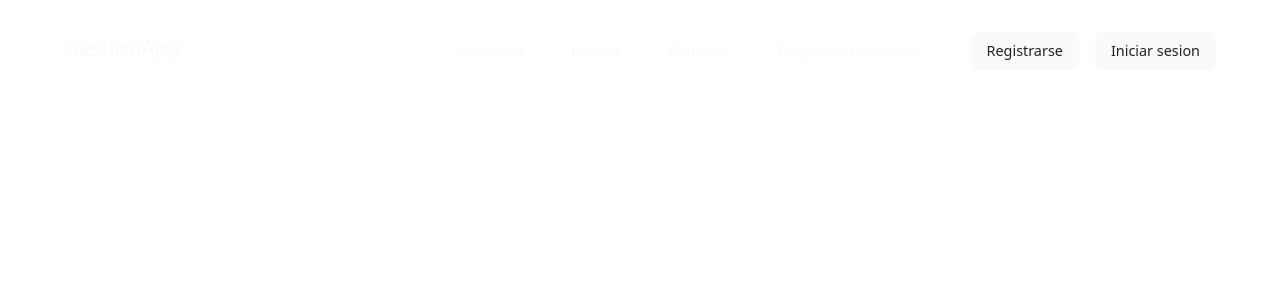
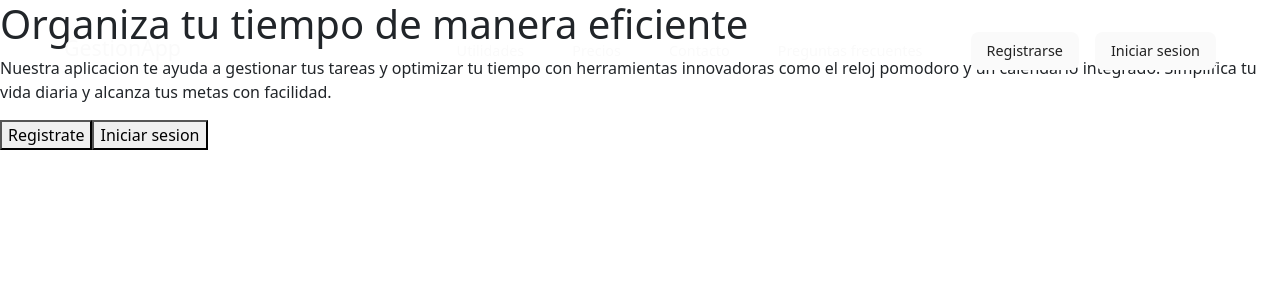
Before and after one commit to matiasealianelli/landing-gestion, a React (Vite) app: page / in a window 1280 px wide. Shown: the top 300 px of the page. Built offline with nearby package versions, Linux system fonts and the light colour scheme.

Commit message:
Agregue estructura jsx del Hero

```diff
--- a/src/components/Hero.jsx
+++ b/src/components/Hero.jsx
@@ -2,8 +2,17 @@ import "/src/styles/Hero.css";
 
 export default function Hero() {
     return (
-        <>
-
+      <>
+        <article id="hero" className="hero">
+          <div className="cont-info-hero">
+            <h1 className="title-hero">Organiza tu tiempo de manera eficiente</h1>
+            <p className="text-hero">Nuestra aplicacion te ayuda a gestionar tus tareas y optimizar tu tiempo con herramientas innovadoras como el reloj pomodoro y un calendario integrado. Simplifica tu vida diaria y alcanza tus metas con facilidad.</p>
+            <div className="cont-btn-hero">
+              <button title="Registrate ahora" className="btn-hero">Registrate</button>
+              <button title="Inicia sesion ahora" className="btn-hero">Iniciar sesion</button>
+            </div>
+          </div>
+        </article>
         </>
   );
 }
```
